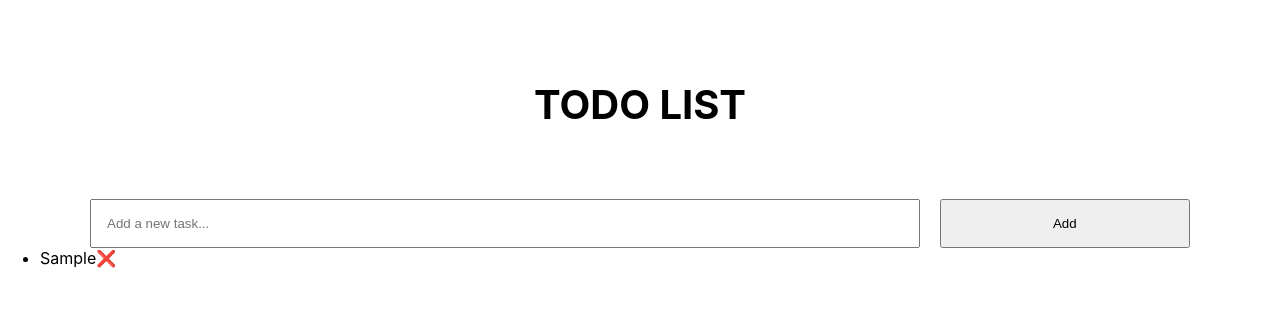
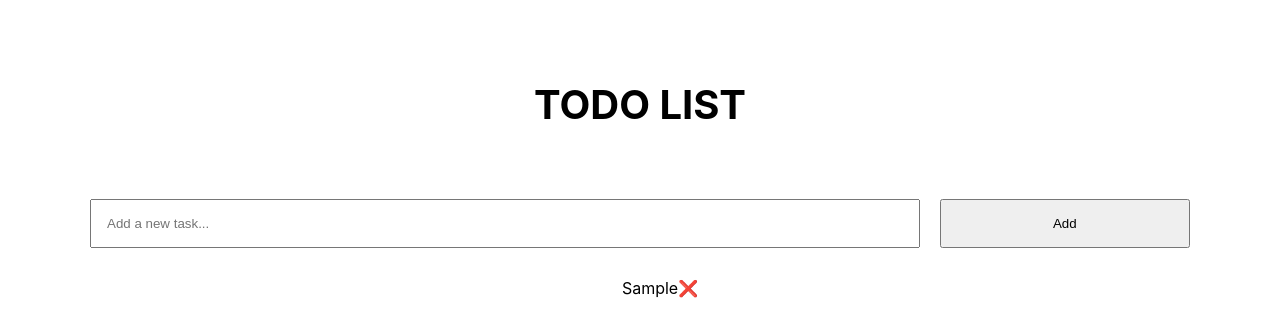
Before and after one commit to jorgecanseco-gh/todo-list-2, a React (Create React App) app: page / in a window 1280 px wide. Both pictures are taken after typing "Sample" into the empty fields and a click on the button "Add". Shown: the top 336 px of the page. Built offline with nearby package versions, Linux system fonts and the light colour scheme.

Commit message:
Add styles to TaskItem and TaskList

```diff
--- a/src/Components/TaskItem/TaskItem.js
+++ b/src/Components/TaskItem/TaskItem.js
@@ -1,4 +1,4 @@
-import styles from './TaskList.module.css';
+import styles from './TaskItem.module.css';
 import React from 'react';
 import App from '../../App.js';
 
@@ -6,7 +6,7 @@
 function TaskItem(props) {
     const { tasks, index, handleDeleteTask } = props;
     return (
-        <div>
+        <div className={styles.taskItem}>
             <li>
                 {tasks}
                 <span onClick={() => handleDeleteTask(index)}>❌</span>
--- /dev/null
+++ b/src/Components/TaskItem/TaskItem.module.css
@@ -0,0 +1,13 @@
+
+.taskItem {
+    display: flex;
+    justify-content: center;
+    align-items: center;
+    width: 100%;
+    text-align: center;
+}
+
+.taskItem li {
+    width: 100%;
+    text-align: center;
+}
--- a/src/Components/TaskList/TaskList.module.css
+++ b/src/Components/TaskList/TaskList.module.css
@@ -0,0 +1,11 @@
+
+ul {
+    list-style: none;
+    padding-top: 30px;
+    margin: 0;
+    display: flex;
+    flex-direction: column;
+    justify-content: center;
+    align-items: center;
+    gap: 20px;
+}
```
Also changed, not shown: src/Components/TaskItem/TaskList.module.css (deleted).
